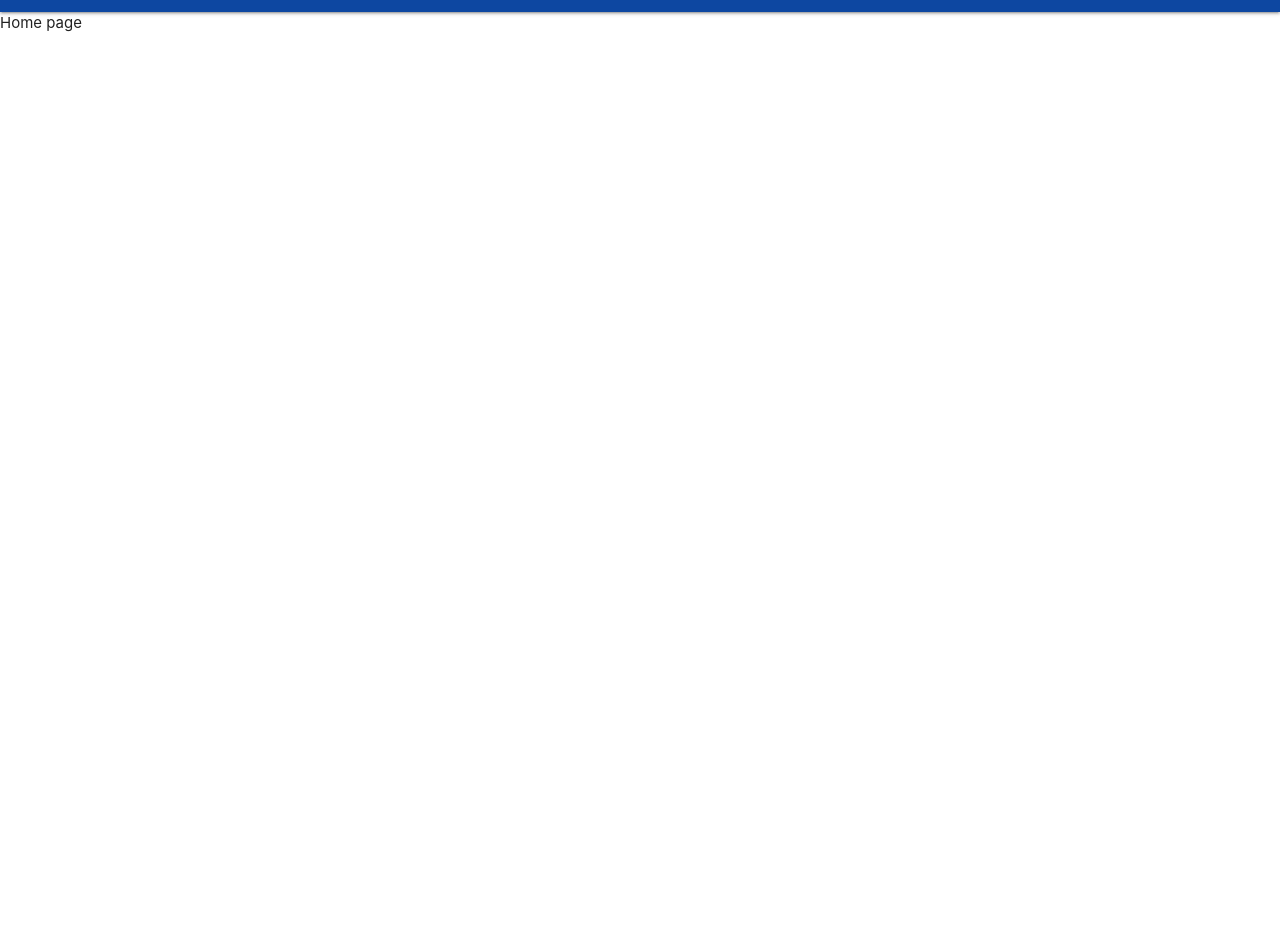
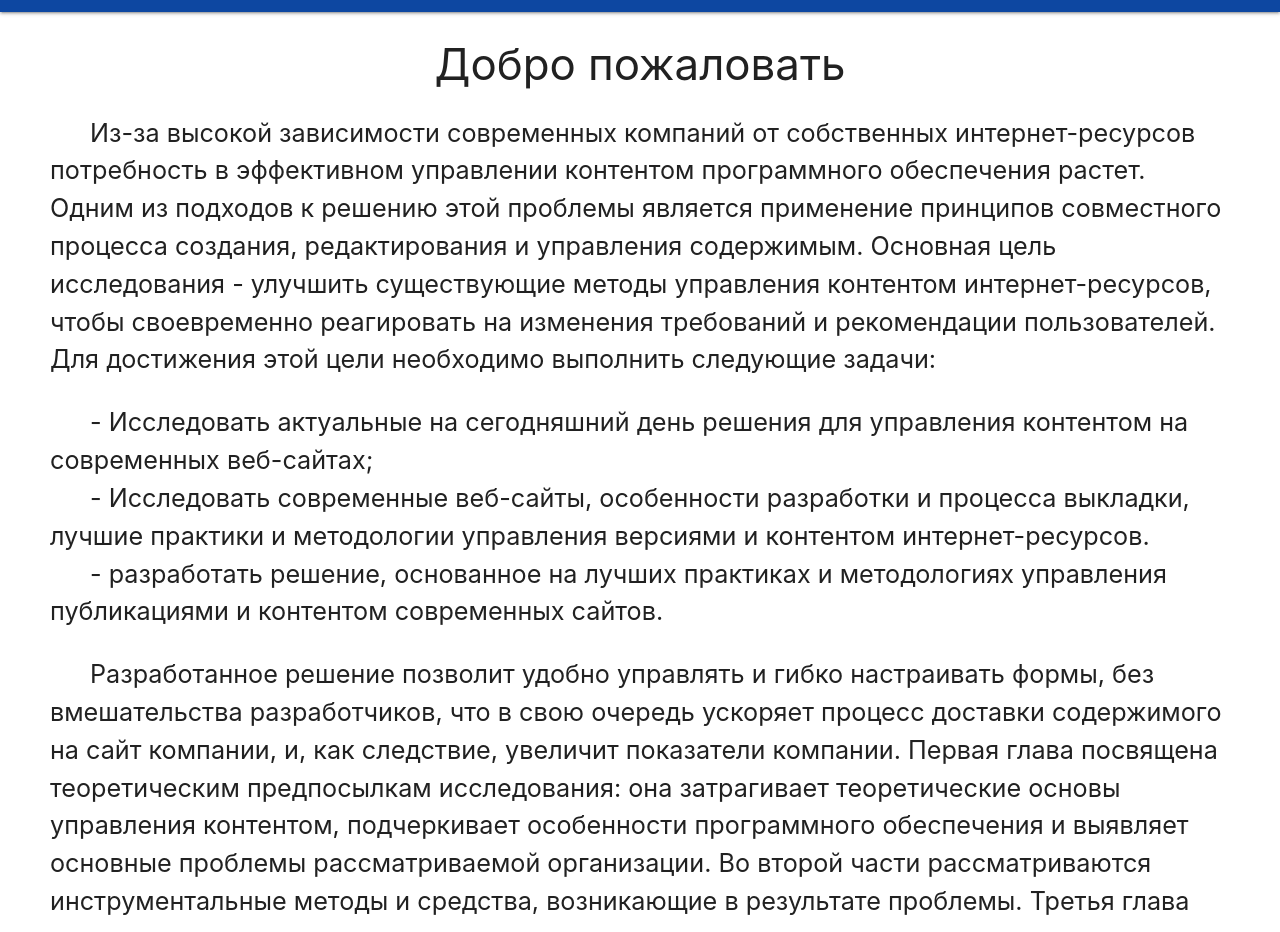
Before and after one commit to RavilGuseynov/form-builder, a React (Create React App) app in the folder client/: page / in a window 1280 px wide. Shown: the part 52-984 px from the top of the page. Before the commit the page ends 800 px from the top, so only its background shows below. Built offline with nearby package versions, Linux system fonts and the light colour scheme.

Commit message:
add flow text

```diff
--- /dev/null
+++ b/client/src/components/home-page/home-page.css
@@ -0,0 +1,8 @@
+.text {
+    padding: 0 50px;
+    text-indent: 40px;
+}
+
+h3 {
+    text-align: center;
+}
--- a/client/src/components/home-page/home-page.tsx
+++ b/client/src/components/home-page/home-page.tsx
@@ -1,5 +1,38 @@
 import React from 'react';
+import './home-page.css';
 
-const HomePage: React.FC = () => (<span>Home page</span>);
+const HomePage: React.FC = () => (
+  <div>
+    <h3>Добро пожаловать</h3>
+    <p className="flow-text text">
+        Из-за высокой зависимости современных компаний от собственных интернет-ресурсов потребность в эффективном управлении
+      контентом программного обеспечения растет. Одним из подходов к решению этой проблемы является применение принципов
+      совместного процесса создания, редактирования и управления содержимым.
+        Основная цель исследования - улучшить существующие методы управления контентом интернет-ресурсов, чтобы
+      своевременно реагировать на изменения требований и рекомендации пользователей.
+      Для достижения этой цели необходимо выполнить следующие задачи:
+      <ul>
+        <li>
+           - Исследовать актуальные на сегодняшний день решения для управления контентом на современных веб-сайтах;
+        </li>
+        <li>
+           - Исследовать современные веб-сайты, особенности разработки и процесса выкладки, лучшие практики и методологии
+          управления версиями и контентом интернет-ресурсов.
+        </li>
+        <li>
+           - разработать решение, основанное на лучших практиках и методологиях управления публикациями и контентом современных сайтов.
+        </li>
+      </ul>
+    </p>
+    <p className="flow-text text">
+        Разработанное решение позволит удобно управлять и гибко настраивать формы, без вмешательства разработчиков, что в свою очередь ускоряет процесс доставки содержимого на сайт компании, и, как следствие, увеличит показатели компании.
+      Первая глава посвящена теоретическим предпосылкам исследования: она затрагивает теоретические основы управления контентом, подчеркивает особенности программного обеспечения и выявляет основные проблемы рассматриваемой организации.
+      Во второй части рассматриваются инструментальные методы и средства, возникающие в результате проблемы.
+      Третья глава посвящена практическому применению описанных ранее методов: дано описание текущего состояния процессов в компании, выделены ее основные недостатки и предложено авторское решение для модификации.
+      Объект исследования – доставка содержимого на веб-сайты.
+      Предмет исследования – методы и подходы для разработки веб-сервера, клиентской части веб-приложения и методы работы с базой данных.
+    </p>
+  </div>
+);
 
 export default HomePage;
```
